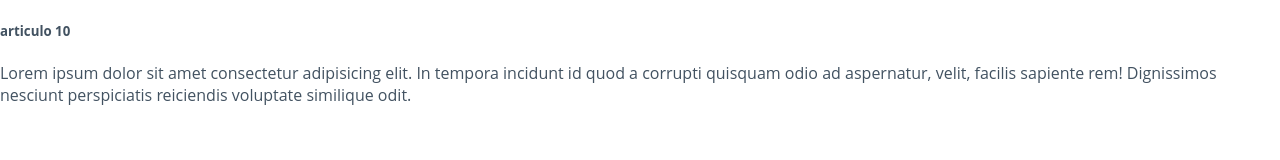
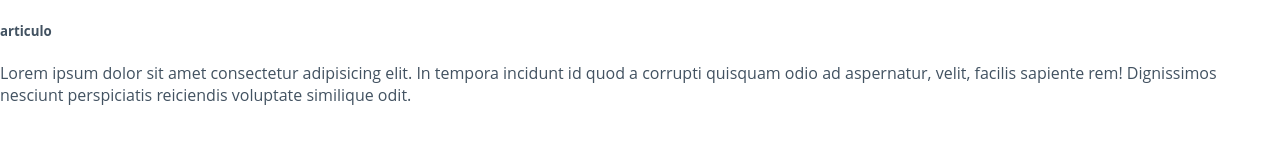
Before and after one commit to tuxdinosaur/sin-mordida-front, a React (Create React App) app: page /articles/1 in a window 1280 px wide. Shown: the top 160 px of the page. Built offline with nearby package versions, Linux system fonts and the light colour scheme.

Commit message:
[UPDATE] Article.jsx

```diff
--- a/src/App.jsx
+++ b/src/App.jsx
@@ -7,7 +7,7 @@ import {
 // import './App.css';
 import Home from './views/Home'
 import Search from './views/Search'
-import FullArticle from './views/Article'
+import Article from './views/Article'
 
 
 function App() {
@@ -32,7 +32,7 @@ function App() {
           /> */}
           <Route
             path='/articles/:articleId'
-            component={FullArticle}
+            component={Article}
             exact
           />
         </Switch>
--- a/src/components/ArticleList/index.jsx
+++ b/src/components/ArticleList/index.jsx
@@ -8,9 +8,8 @@ function ArticleList(props) {
   return (
     <div className={styles.container}>
       {
-        props.list.map((article, index) => (
+        props.list.map((article) => (
           <Link
-            key={article.id || `articles-${article.articleId}`}
             to={`/articles/${article.articleId}`}
           >
             <ArticleCard
--- a/src/views/Article.jsx
+++ b/src/views/Article.jsx
@@ -1,10 +1,12 @@
 import React from 'react'
 
-function Article() {
+function Article(props) {
+  console.log(props.match.params.articleId)
+
   return (
     <div>
       <h5>
-        articulo 10
+        articulo
       </h5>
       <p>Lorem ipsum dolor sit amet consectetur adipisicing elit. In tempora incidunt id quod a corrupti quisquam odio ad aspernatur, velit, facilis sapiente rem! Dignissimos nesciunt perspiciatis reiciendis voluptate similique odit.</p>
 
```
